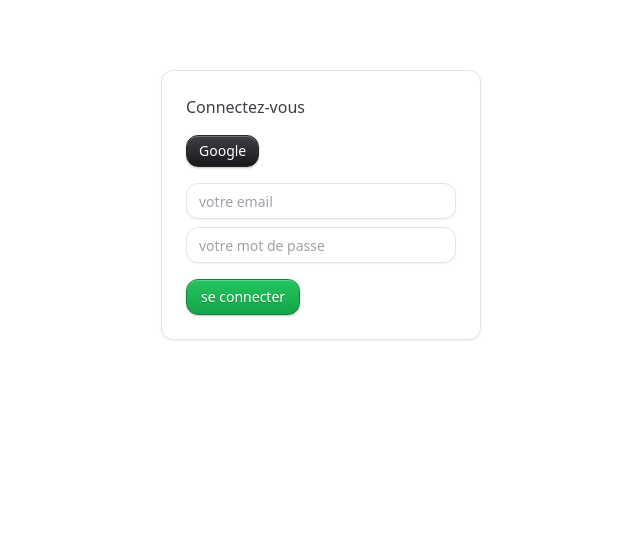
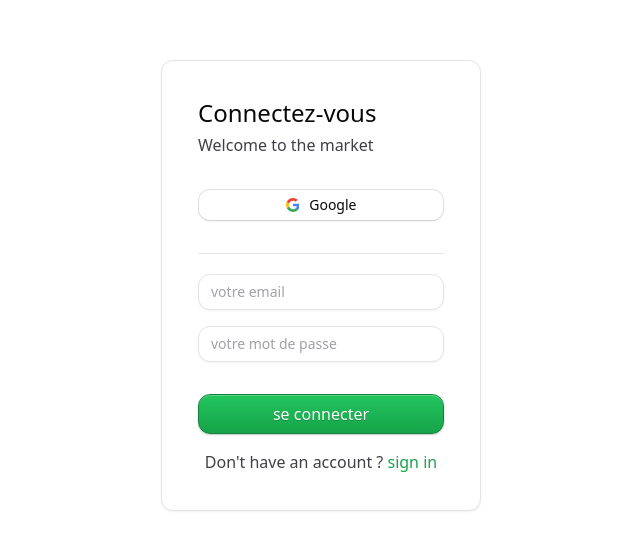
Before and after one commit to Likeur/e-com-template, an Angular app: page /login in a window 1280 px wide. Shown: the part 115-664 px from the top of the page, without its empty margins (319-959 px from the left). Built offline with nearby package versions, Linux system fonts and the light colour scheme.

Commit message:
fixe login

```diff
--- a/src/app/components/auth/login/login.component.html
+++ b/src/app/components/auth/login/login.component.html
@@ -1,15 +1,28 @@
-<section class="grid place-content-center h-[80vh]">
-    <div class="lg:w-[25vw] card variant-mixed sz-md">
-        <h1>Connectez-vous</h1>
+<section class="grid place-content-center h-[100vh]">
+    <div class="lg:w-[25vw] card variant-mixed p-9">
+        <div>
+            <h1 class="text-2xl text-title">Connectez-vous</h1>
+            <p class="mt-1 text-body">Welcome to the market</p>
+        </div>
 
-        <div class="mt-4">
-            <button class="btn sz-sm variant-neutral"><span>Google</span></button>
+        <div class="mt-8">
+            <button type="button" class="btn sz-sm w-full variant-outlined">
+                <svg xmlns="http://www.w3.org/2000/svg" width="0.98em" height="1em" viewBox="0 0 256 262">
+                    <path fill="#4285f4" d="M255.878 133.451c0-10.734-.871-18.567-2.756-26.69H130.55v48.448h71.947c-1.45 12.04-9.283 30.172-26.69 42.356l-.244 1.622l38.755 30.023l2.685.268c24.659-22.774 38.875-56.282 38.875-96.027"></path>
+                    <path fill="#34a853" d="M130.55 261.1c35.248 0 64.839-11.605 86.453-31.622l-41.196-31.913c-11.024 7.688-25.82 13.055-45.257 13.055c-34.523 0-63.824-22.773-74.269-54.25l-1.531.13l-40.298 31.187l-.527 1.465C35.393 231.798 79.49 261.1 130.55 261.1"></path>
+                    <path fill="#fbbc05" d="M56.281 156.37c-2.756-8.123-4.351-16.827-4.351-25.82c0-8.994 1.595-17.697 4.206-25.82l-.073-1.73L15.26 71.312l-1.335.635C5.077 89.644 0 109.517 0 130.55s5.077 40.905 13.925 58.602z"></path>
+                    <path fill="#eb4335" d="M130.55 50.479c24.514 0 41.05 10.589 50.479 19.438l36.844-35.974C195.245 12.91 165.798 0 130.55 0C79.49 0 35.393 29.301 13.925 71.947l42.211 32.783c10.59-31.477 39.891-54.251 74.414-54.251"></path>
+                </svg>
+                <span class="btn-label">Google</span>
+            </button>
         </div>
-        <div class="flex flex-col gap-2 mt-4">
+        <div class="flex flex-col gap-4 mt-8 border-t pt-5">
             <input type="email" name="" class="input variant-mixed sz-md" id="" placeholder="votre email">
             <input type="password" name="" class="input variant-mixed sz-md" id="" placeholder="votre mot de passe">
         </div>
 
-        <button class="mt-4 btn variant-primary sz-md"><span>se connecter</span></button>
+        <button class="mt-8 btn variant-primary sz-lg w-full"><span>se connecter</span></button>
+
+        <p class="mt-4 text-center">Don't have an account ? <a href="" class="link variant-animated intent-primary">sign in</a></p>
     </div>
 </section>
```
